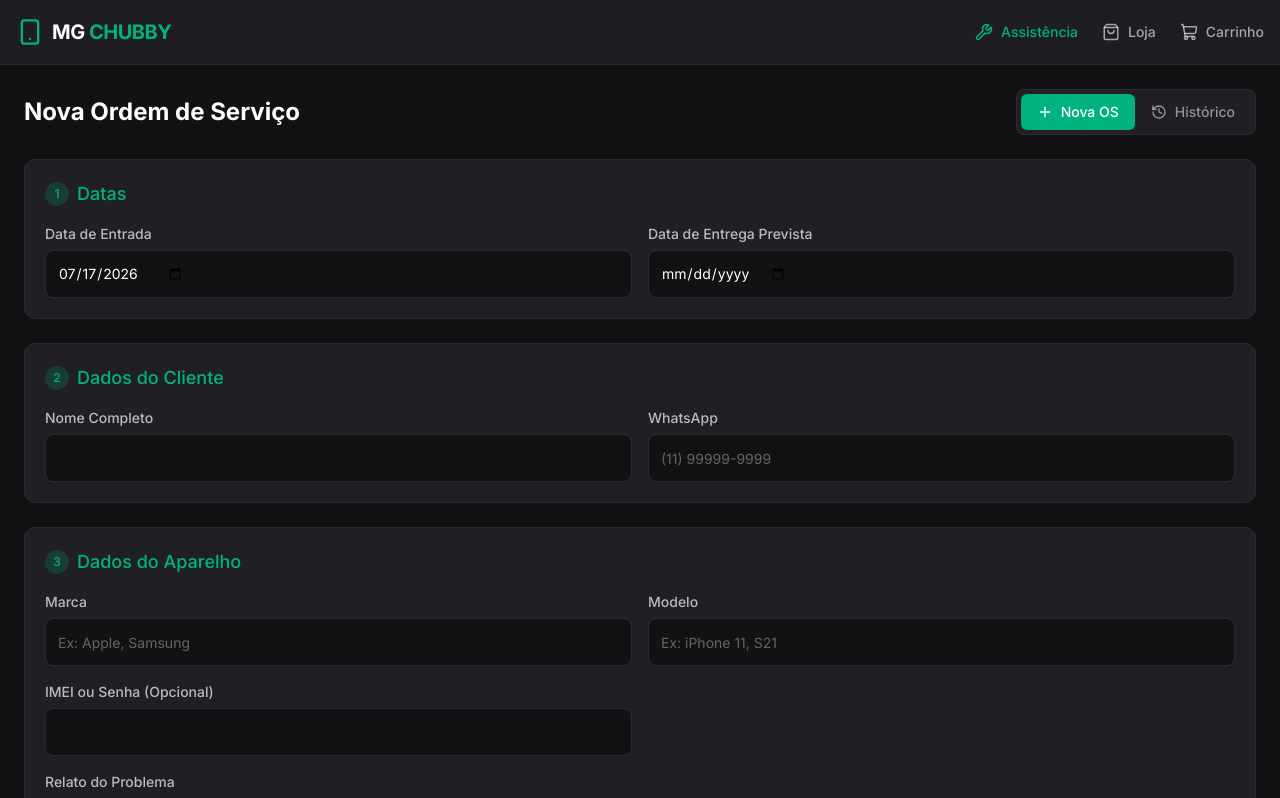
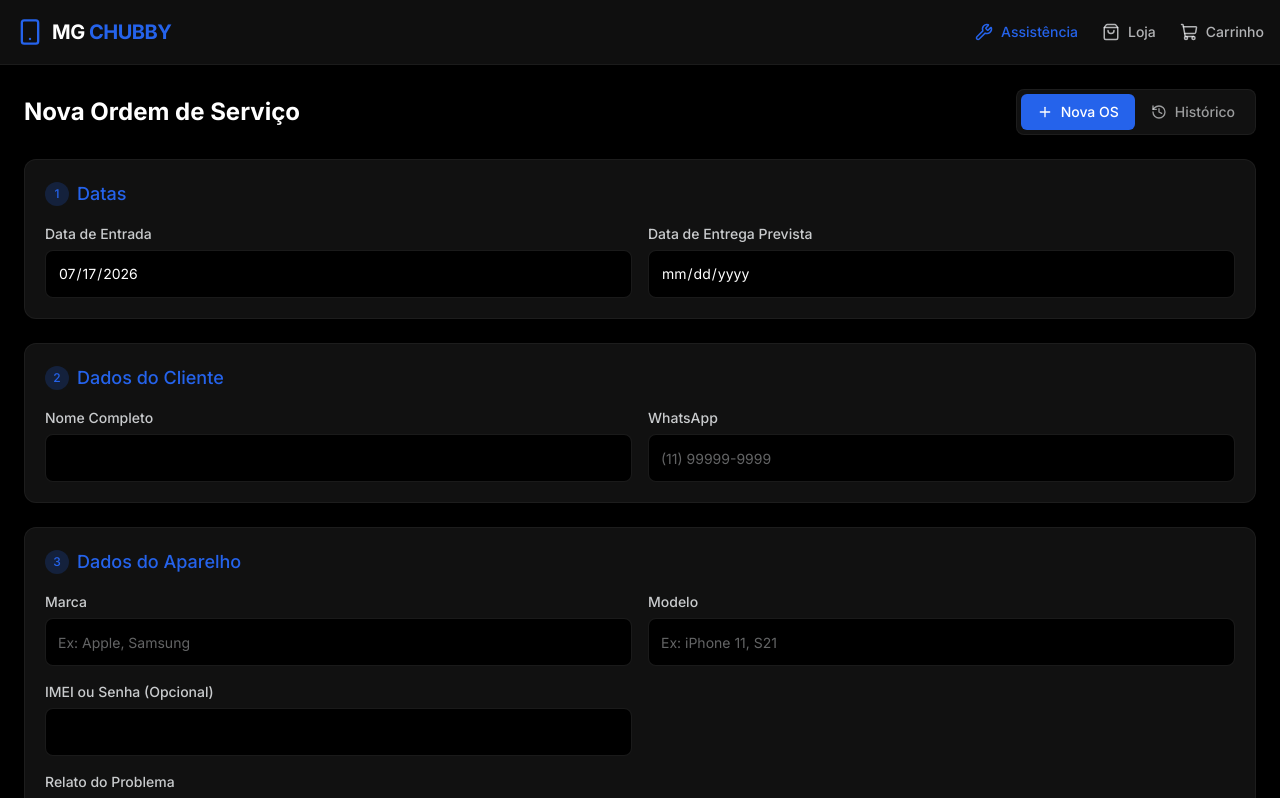
Before and after one commit to edrgabriel/mgchubby, a React (Vite) app: page / in a window 1280 px wide. Shown: the top 798 px of the page. Built offline with nearby package versions, Linux system fonts and the light colour scheme.

Commit message:
style: change main colors to blue and black

```diff
--- a/src/pages/AssistancePage.jsx
+++ b/src/pages/AssistancePage.jsx
@@ -106,7 +106,7 @@ export function AssistancePage() {
       {activeTab === 'new' ? (
         <>
           {successMsg && (
-            <div className="mb-6 p-4 rounded-lg bg-[#00B37E]/20 border border-[#00B37E]/50 text-brand-light flex items-center gap-3">
+            <div className="mb-6 p-4 rounded-lg bg-brand-blue/20 border border-brand-blue/50 text-brand-light flex items-center gap-3">
               <CheckCircle2 className="text-brand-blue flex-shrink-0" />
               <div>
                 <p className="font-medium text-white">{successMsg}</p>
--- a/tailwind.config.js
+++ b/tailwind.config.js
@@ -8,11 +8,11 @@ export default {
     extend: {
       colors: {
         brand: {
-          dark: '#121214',
-          gray: '#202024',
-          light: '#E1E1E6',
-          blue: '#00B37E', // verde esmeralda tech
-          accent: '#8257E5' // purple tech/azul
+          dark: '#000000',
+          gray: '#111111',
+          light: '#F8FAFC',
+          blue: '#2563EB', // blue
+          accent: '#3B82F6' // lighter blue
         }
       },
       fontFamily: {
```
